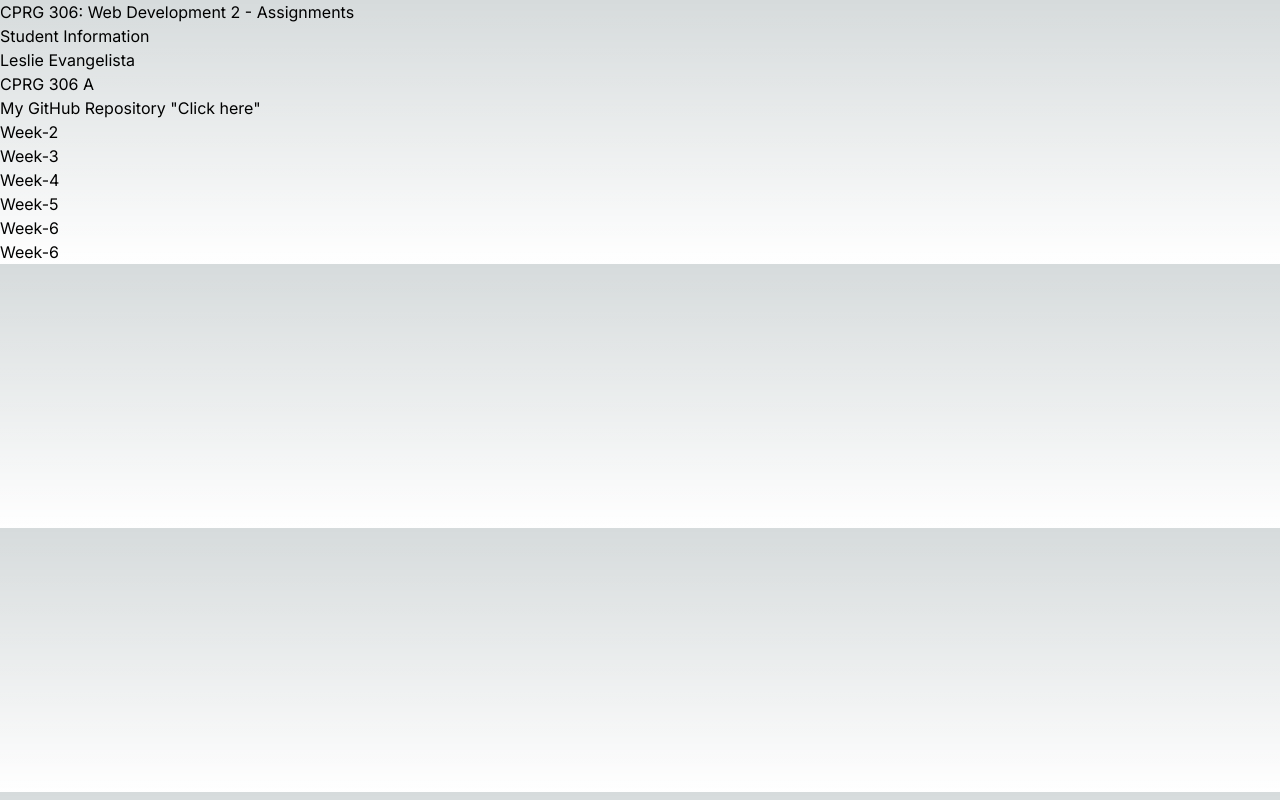
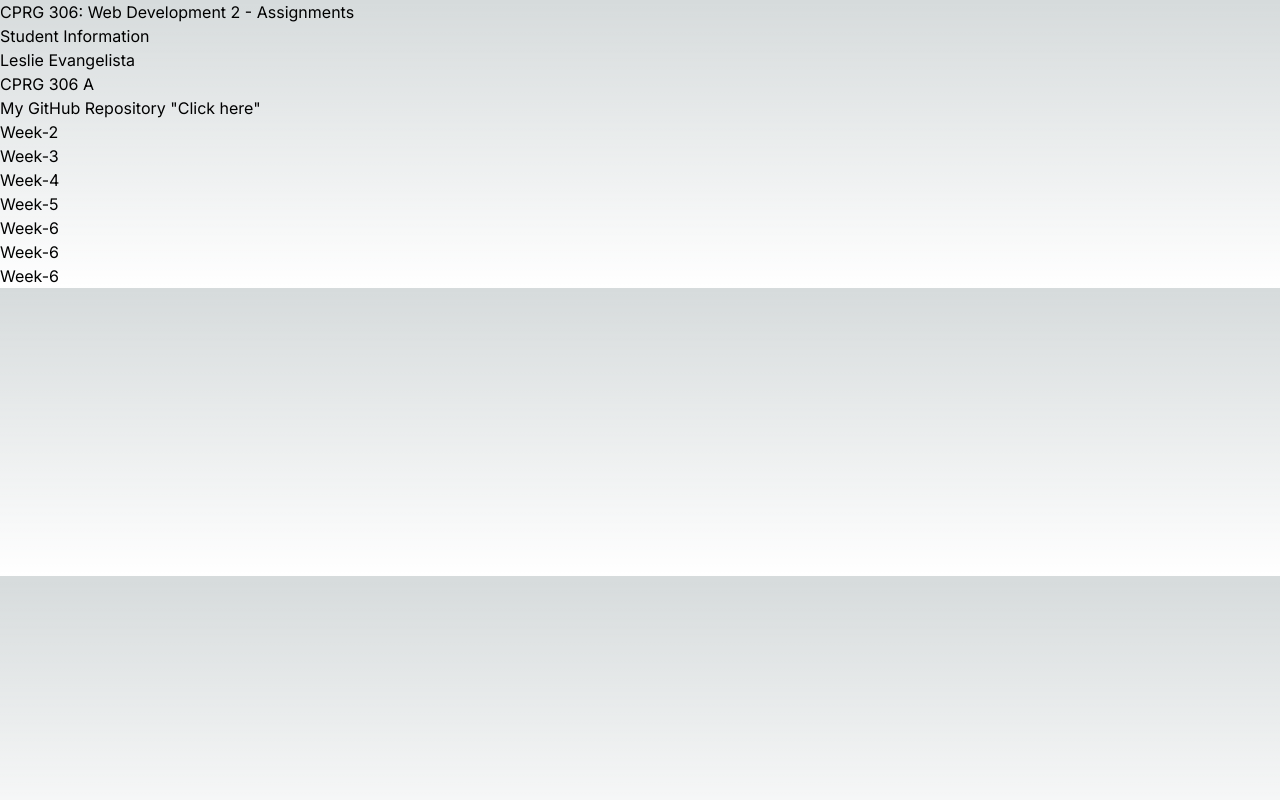
Before and after one commit to Leslie-Evangelista/cprg306-assignments, a Next.js app: page / in a window 1280 px wide. Built offline with nearby package versions, Linux system fonts and the light colour scheme.

Commit message:
Week 8 folder

```diff
--- a/app/page.js
+++ b/app/page.js
@@ -26,6 +26,9 @@ export default function PageJS(){
       <div>
       <Link href ="/week7">Week-6</Link>
       </div>
+      <div>
+      <Link href ="/week8">Week-6</Link>
+      </div>
       </nav>
     </>
   );
--- /dev/null
+++ b/app/week8/page.js
@@ -0,0 +1,13 @@
+import React from 'react';
+import ItemList from './item-list';
+
+function Page() {
+  return (
+    <main className="p-4 bg-gray-100">
+      <h1 className="text-3xl font-semibold mb-4">Shopping List</h1>
+      <ItemList />
+    </main>
+  );
+}
+
+export default Page;
```
